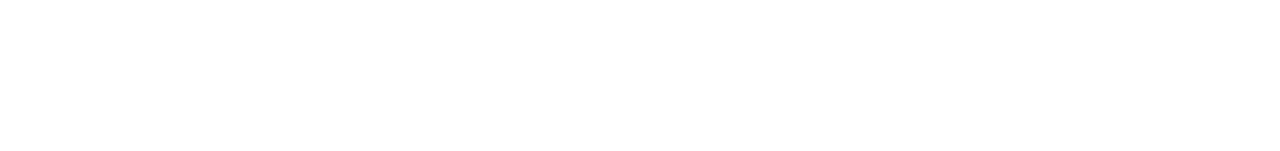
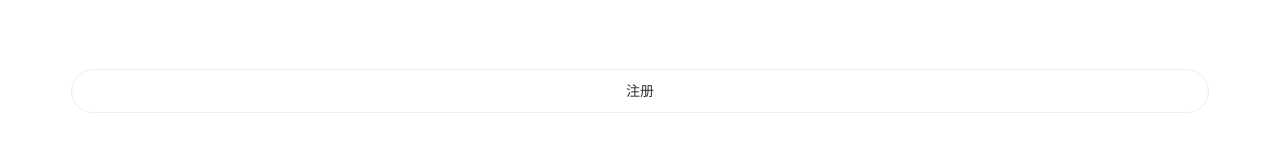
Before and after one commit to itcast-hsian/news-43, a Vue app: page /login in a window 1280 px wide. Shown: the part 525-676 px from the top of the page. Built offline with nearby package versions, Linux system fonts and the light colour scheme; a small style sheet from the web is missing.

Commit message:
新建注册页，在登录页跳转到注册页面的按钮

```diff
--- a/src/router/index.js
+++ b/src/router/index.js
@@ -8,10 +8,16 @@ Vue.use(VueRouter)
 // 路由配置
 const routes = [
 	{
+		// 登录页
 		path: "/login",
 		// 除了首页之外的页面都可以用懒加载,@符号代表的src这个目录
 		// .vue这个扩展名可以忽略
 		component: () => import("@/views/Login")
+	},
+	{
+		// 注册页
+		path: "/register",
+		component: () => import("@/views/Register")
 	}
 ]
 
--- a/src/views/Login.vue
+++ b/src/views/Login.vue
@@ -37,6 +37,11 @@
                 </van-button>
             </div>
         </van-form>
+        <router-link to="/register">
+            <van-button round block class="link-register" >
+                注册
+            </van-button>
+        </router-link>
     </div>
 </template>
 
@@ -116,4 +121,8 @@ export default {
             border: 1px solid #cc3300;
         }
     }
+
+    .link-register{
+        margin-top: 20 / 360 * 100vw;
+    }
 </style>
--- /dev/null
+++ b/src/views/Register.vue
@@ -0,0 +1,13 @@
+<template>
+  <div>注册页</div>
+</template>
+
+<script>
+export default {
+
+}
+</script>
+
+<style>
+
+</style>
```
